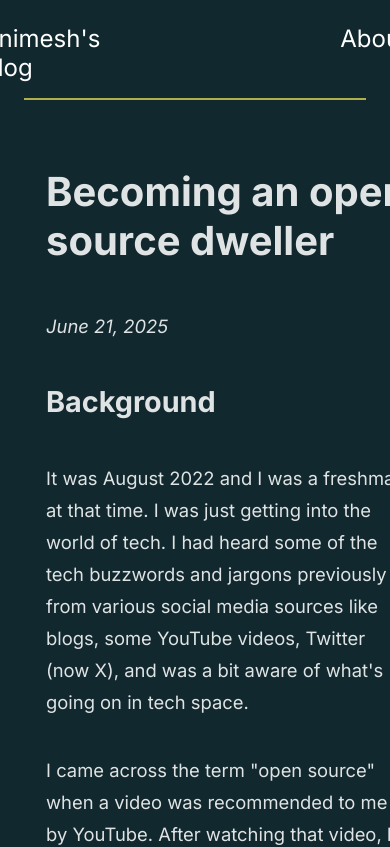
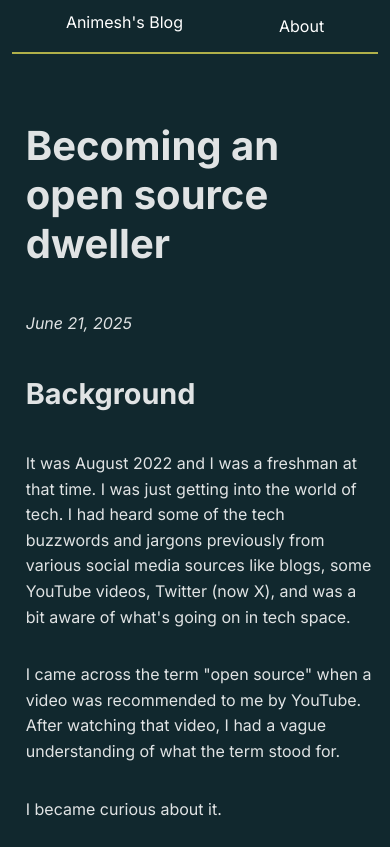
Before and after one commit to AnimeshKumar923/blog, a React (Vite) app: page /blogs/dweller in a window 390 px wide. Shown: the top 847 px of the page. Built offline with nearby package versions, Linux system fonts and the light colour scheme.

Commit message:
fix(WIP): add responsiveness

```diff
--- a/src/App.css
+++ b/src/App.css
@@ -14,7 +14,7 @@ a {
   transition: transform ease 0.3s;
 }
 
-.mainPagehr{
+.mainPagehr {
   margin-top: 1rem;
   border: solid 1px rgba(252, 241, 88, 0.678);
   width: 52%;
@@ -51,3 +51,27 @@ a {
   gap: 40px;
   grid-template-columns: repeat(3, 1fr);
 }
+
+@media (max-width: 900px) {
+  .remainingBlogs {
+    grid-template-columns: repeat(2, 1fr);
+    gap: 24px;
+  }
+}
+
+@media (max-width: 600px) {
+  .mainContainer {
+    margin-top: 1em;
+  }
+  .content {
+    margin-top: 2rem;
+    padding: 0 2rem;
+  }
+  .remainingBlogs {
+    grid-template-columns: 1fr;
+    gap: 16px;
+  }
+  .mainPagehr {
+    width: 90%;
+  }
+}
--- a/src/App.jsx
+++ b/src/App.jsx
@@ -25,6 +25,15 @@ function App() {
             <Link to={``}>
               <BlogCard name={"Coming Soon"} date={"Summer, 2025"} />
             </Link>
+            <Link to={``}>
+              <BlogCard name={"Coming Soon"} date={"Summer, 2025"} />
+            </Link>
+            <Link to={``}>
+              <BlogCard name={"Coming Soon"} date={"Summer, 2025"} />
+            </Link>
+            <Link to={``}>
+              <BlogCard name={"Coming Soon"} date={"Summer, 2025"} />
+            </Link>
           </div>
         </div>
       </div>
--- a/src/components/About.module.css
+++ b/src/components/About.module.css
@@ -46,3 +46,35 @@
 .links > a {
   transition: transform ease 0.3s;
 }
+
+@media (max-width: 900px) {
+  .aboutContent {
+    max-width: 90vw;
+  }
+  .aboutSection {
+    margin: 1.5rem;
+  }
+  .img {
+    height: 10rem;
+    width: 10rem;
+  }
+}
+@media (max-width: 600px) {
+  .aboutContent {
+    margin-top: 0.5em;
+    max-width: 98vw;
+  }
+  .aboutSection {
+    margin: 1rem 0.5rem;
+  }
+  .img {
+    height: 7rem;
+    width: 7rem;
+  }
+  .p {
+    font-size: 1.1rem;
+  }
+  .links {
+    gap: 1.2rem;
+  }
+}
--- a/src/components/BlogCard.module.css
+++ b/src/components/BlogCard.module.css
@@ -1,3 +1,14 @@
 .img {
   border-radius: 15px;
+  width: 100%;
+  max-width: 300px;
+  height: auto;
+  display: block;
+  margin: 0 auto;
 }
+
+@media (max-width: 600px) {
+  .img {
+    max-width: 90%;
+  }
+}
--- a/src/components/BlogPage.module.css
+++ b/src/components/BlogPage.module.css
@@ -66,3 +66,31 @@ ul {
 hr {
   width: 100%;
 }
+
+@media (max-width: 900px) {
+  .container {
+    max-width: 95vw;
+  }
+  .post {
+    /* margin-left: 0rem;
+    margin-bottom: 2rem; */
+  }
+}
+@media (max-width: 600px) {
+  .container {
+    margin-top: 0.5rem;
+    max-width: 95vw;
+  }
+  .post {
+    margin-left: 0.5rem;
+    margin-bottom: 2rem;
+    padding: 0 0.5rem;
+  }
+  .hr {
+    width: 98%;
+  }
+  .post p {
+    font-size: 1rem;
+    line-height: 1.6rem;
+  }
+}
--- a/src/components/Header.module.css
+++ b/src/components/Header.module.css
@@ -4,3 +4,19 @@
   align-items: flex-start;
   font-size: x-large;
 }
+
+@media (max-width: 900px) {
+  .header {
+    font-size: large;
+  }
+}
+@media (max-width: 600px) {
+  .header {
+    align-items: center;
+    font-size: medium;
+    gap: 6rem;
+  }
+  .nav {
+    margin-top: 0.5rem;
+  }
+}
--- a/src/components/HighlightBlog.module.css
+++ b/src/components/HighlightBlog.module.css
@@ -18,6 +18,28 @@
   margin: 0;
 }
 
-.p{
-  text-justify:distribute-all-lines
+/* .p {
+  text-justify: distribute-all-lines;
+} */
+
+@media (max-width: 900px) {
+  .highlightBlog {
+    flex-direction: column;
+    align-items: center;
+    max-width: 100%;
+  }
+  .highlightBlog > img {
+    width: 100%;
+    max-width: 400px;
+    height: auto;
+  }
 }
+@media (max-width: 600px) {
+  .highlightBlog > img {
+    max-width: 100%;
+  }
+  .info {
+    padding: 0 1rem;
+    gap: 1.2rem;
+  }
+}
```
